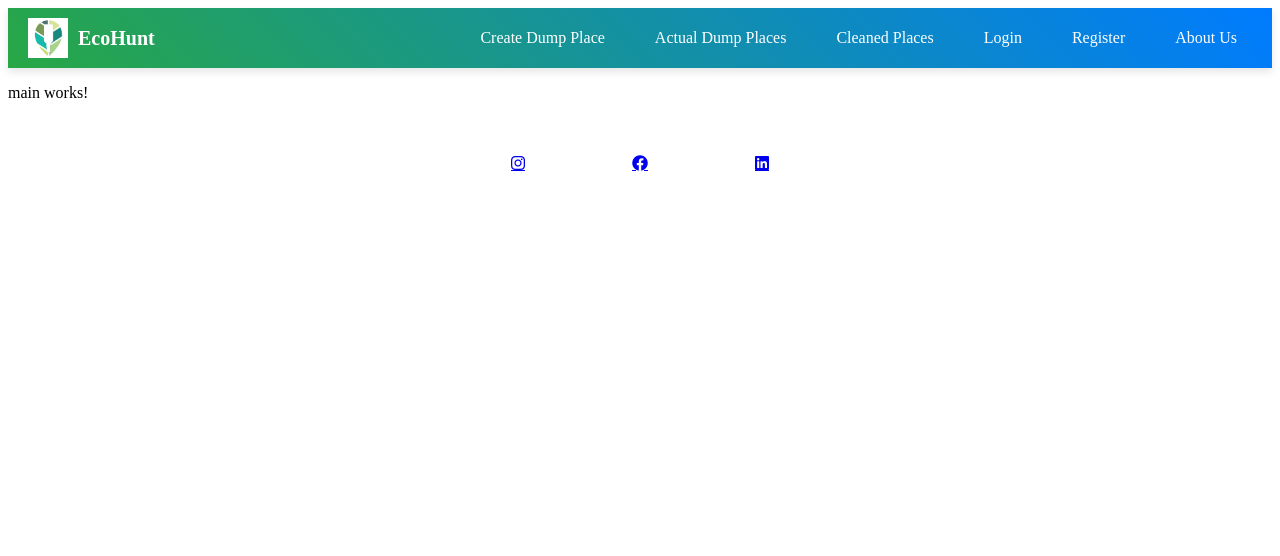
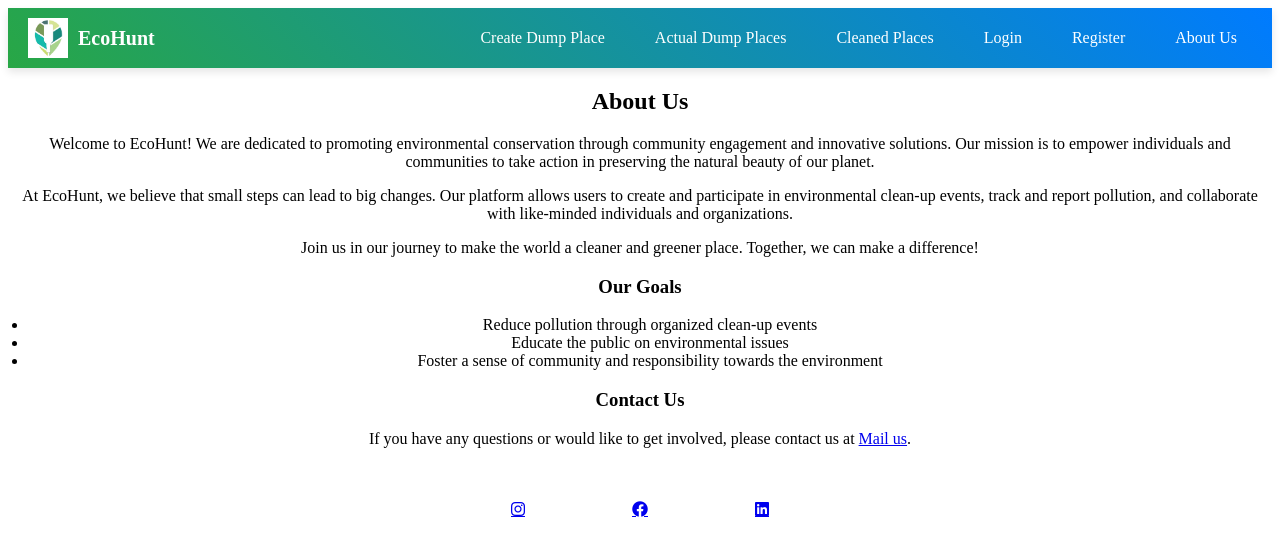
Before and after one commit to LazarBankov/AngularProject, an Angular app in the folder EcoHunt/: page / in a window 1280 px wide. Shown: the top 556 px of the page. Built offline with nearby package versions, Linux system fonts and the light colour scheme.

Commit message:
Replaced main with home components added HTML and CSS for about and a basic form for creating and dump

```diff
--- a/EcoHunt/src/app/app.component.html
+++ b/EcoHunt/src/app/app.component.html
@@ -1,3 +1,3 @@
 <app-header />
-<app-main />
+<app-about />
 <app-footer />
--- a/EcoHunt/src/app/app.component.ts
+++ b/EcoHunt/src/app/app.component.ts
@@ -1,12 +1,14 @@
 import { Component, OnInit } from '@angular/core';
 import { HeaderComponent } from './core/header/header.component';
 import { FooterComponent } from './core/footer/footer.component';
-import { MainComponent } from './main/main.component';
+import { CreateDumpPlaceComponent } from './create-dump-place/create-dump-place.component';
+import { AboutComponent } from './core/about/about.component';
+
 
 @Component({
   selector: 'app-root',
   standalone: true,
-  imports: [ HeaderComponent, FooterComponent, MainComponent],
+  imports: [ HeaderComponent, FooterComponent, CreateDumpPlaceComponent, AboutComponent],
   templateUrl: './app.component.html',
   styleUrl: './app.component.css'
 })
--- a/EcoHunt/src/app/core/about/about.component.css
+++ b/EcoHunt/src/app/core/about/about.component.css
@@ -0,0 +1,35 @@
+body {
+    font-family: Arial, sans-serif;
+    margin: 0;
+    padding: 0;
+    background-color: #f0f0f0;
+    display: flex;
+    flex-direction: column;
+    align-items: center;
+    animation: fadeIn 1s ease-in-out;
+    background-image: -moz-element();
+}
+
+.content {
+    display: contents;
+    max-width: 800px;
+    background: white;
+    padding: 20px;
+    margin: 20px;
+    border-radius: 8px;
+    animation: fadeIn 1.5s ease-in-out;
+    text-align: center;
+}
+
+.content ul {
+    padding-left: 20px;
+}
+
+@keyframes fadeIn {
+    from {
+        opacity: 0;
+    }
+    to {
+        opacity: 1;
+    }
+}
--- a/EcoHunt/src/app/core/about/about.component.html
+++ b/EcoHunt/src/app/core/about/about.component.html
@@ -1 +1,32 @@
-<p>about works!</p>
+<div class="content" id="container">
+  <h2>About Us</h2>
+  <p>
+    Welcome to EcoHunt! We are dedicated to promoting environmental conservation
+    through community engagement and innovative solutions. Our mission is to
+    empower individuals and communities to take action in preserving the natural
+    beauty of our planet.
+  </p>
+  <p>
+    At EcoHunt, we believe that small steps can lead to big changes. Our
+    platform allows users to create and participate in environmental clean-up
+    events, track and report pollution, and collaborate with like-minded
+    individuals and organizations.
+  </p>
+  <p>
+    Join us in our journey to make the world a cleaner and greener place.
+    Together, we can make a difference!
+  </p>
+  <h3>Our Goals</h3>
+  <ul>
+    <li>Reduce pollution through organized clean-up events</li>
+    <li>Educate the public on environmental issues</li>
+    <li>
+      Foster a sense of community and responsibility towards the environment
+    </li>
+  </ul>
+  <h3>Contact Us</h3>
+  <p>
+    If you have any questions or would like to get involved, please contact us
+    at <a href="mailto:info@ecohunt.bg">Mail us</a>.
+  </p>
+</div>
--- a/EcoHunt/src/app/create-dump-place/create-dump-place.component.css
+++ b/EcoHunt/src/app/create-dump-place/create-dump-place.component.css
@@ -0,0 +1,43 @@
+body {
+    margin: 0;
+    font-family: Arial, sans-serif;
+    display: flex;
+    justify-content: center;
+    align-items: center;
+    height: 100vh;
+    background-color: #f0f0f0;
+}
+.form-container {
+    background-color: white;
+    padding: 20px;
+    border-radius: 8px;
+    box-shadow: 0 4px 8px rgba(0, 0, 0, 0.1);
+    width: 300px;
+}
+.form-container h2 {
+    margin-top: 0;
+    text-align: center;
+}
+.form-group {
+    margin-bottom: 15px;
+}
+.form-group label {
+    display: block;
+    margin-bottom: 5px;
+}
+.form-group input[type="text"],
+.form-group input[type="file"],
+.form-group input[type="submit"] {
+    width: 100%;
+    padding: 8px;
+    box-sizing: border-box;
+}
+.form-group input[type="submit"] {
+    background-color: #28a745;
+    color: white;
+    border: none;
+    cursor: pointer;
+}
+.form-group input[type="submit"]:hover {
+    background-color: #218838;
+}
--- a/EcoHunt/src/app/create-dump-place/create-dump-place.component.html
+++ b/EcoHunt/src/app/create-dump-place/create-dump-place.component.html
@@ -1 +1,22 @@
-<p>create-dump-place works!</p>
+<div class="form-container">
+  <h2>Create New Dump</h2>
+  <form id="createDumpForm">
+    <div class="form-group">
+      <label for="photo">Photo:</label>
+      <input type="file" id="photo" name="photo" accept="image/*" required />
+    </div>
+    <div class="form-group">
+      <label for="location">Location:</label>
+      <input
+        type="text"
+        id="location"
+        name="location"
+        placeholder="Enter location"
+        required
+      />
+    </div>
+    <div class="form-group">
+      <input type="submit" value="Create Dump" />
+    </div>
+  </form>
+</div>
--- a/EcoHunt/src/app/main/main.component.html
+++ /dev/null
@@ -1 +0,0 @@
-<p>main works!</p>
```
Also changed, not shown: EcoHunt/src/app/home/home.component.ts (added, +12 -0 lines), EcoHunt/src/app/main/main.component.ts (deleted, +0 -12 lines), EcoHunt/src/app/home/home.component.css (added), EcoHunt/src/app/home/home.component.html (added), 1 other file (tests, documents, lock files or other folders).
